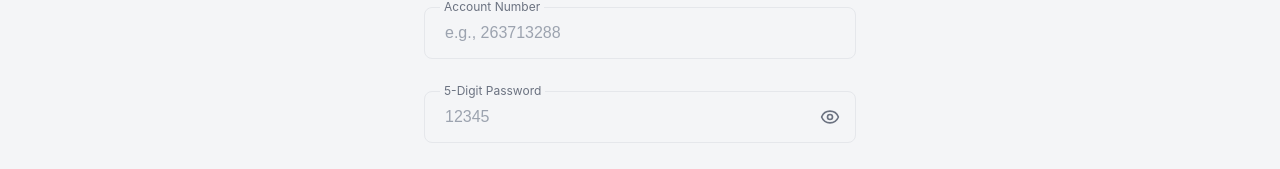
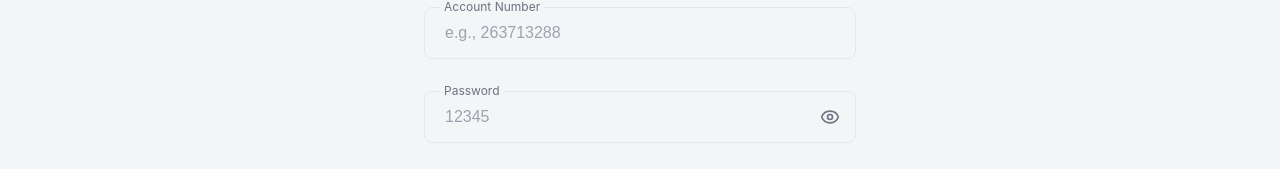
Before and after one commit to AlphaGroupOfDevelopers/M-Kopa-Accra-Operations-Intelligence-System, a React (Vite) app in the folder frontend-demo/: page /login in a window 1280 px wide. Shown: the part 247-416 px from the top of the page. Built offline with nearby package versions, Linux system fonts and the light colour scheme; no server answers; the HTML template or start-up script is replaced by a standard one.

Commit message:
style: change login password label back to Password

```diff
--- a/frontend-demo/src/pages/Login.tsx
+++ b/frontend-demo/src/pages/Login.tsx
@@ -63,7 +63,7 @@ export default function Login() {
           </div>
 
           <div className="login-native-input-group">
-            <label className="login-native-label">5-Digit Password</label>
+            <label className="login-native-label">Password</label>
             <input
               type={showPassword ? "text" : "password"}
               value={password}
```
